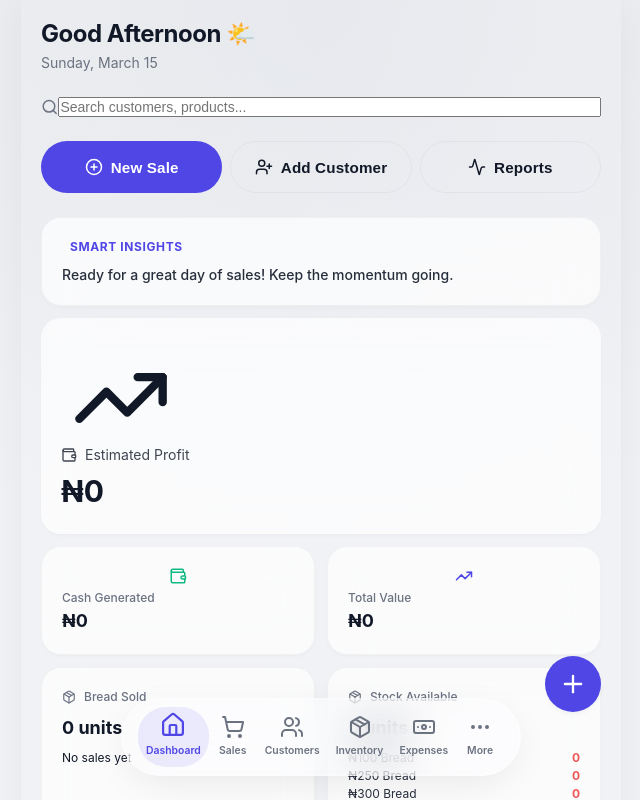
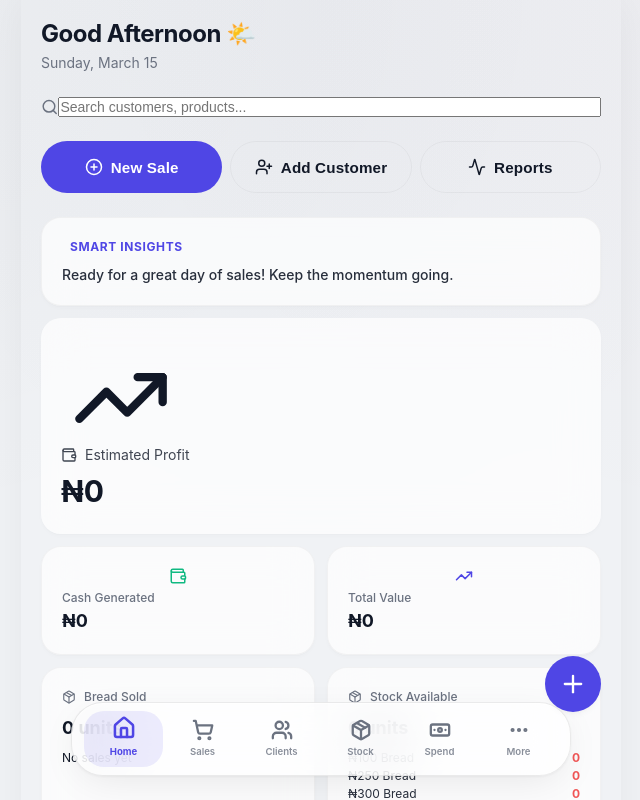
Before and after one commit to muhammadsaniishaq/bread, a React (Vite) app: page / in a window 1280 px wide. Shown: the top 800 px of the page, without its empty margins (319-959 px from the left). Built offline with nearby package versions, Linux system fonts and the light colour scheme; sample sign-in values are in the browser's storage.

Commit message:
modernize bottom navigation

```diff
--- a/src/components/BottomNav.css
+++ b/src/components/BottomNav.css
@@ -3,26 +3,32 @@
   bottom: 1.5rem;
   left: 50%;
   transform: translateX(-50%);
-  width: calc(100% - 3rem);
-  max-width: 400px; /* Compresses it to act like a pill */
-  background: rgba(255, 255, 255, 0.4);
-  backdrop-filter: blur(20px) saturate(180%);
-  -webkit-backdrop-filter: blur(20px) saturate(180%);
-  border: 1px solid rgba(255, 255, 255, 0.2);
-  border-radius: var(--radius-full);
+  width: calc(100% - 2rem);
+  max-width: 500px; /* Widened to fit 6 icons properly */
+  background: rgba(255, 255, 255, 0.75);
+  backdrop-filter: blur(25px) saturate(200%);
+  -webkit-backdrop-filter: blur(25px) saturate(200%);
+  border: 1px solid rgba(0, 0, 0, 0.08);
+  border-radius: 2rem;
   display: flex;
-  justify-content: space-around;
+  justify-content: space-between; /* Ensures even spacing */
   align-items: center;
-  padding: 0.5rem 1rem;
+  padding: 0.5rem 0.75rem;
   z-index: 50;
-  box-shadow: 0 10px 40px -10px rgba(0,0,0,0.1), 0 0 0 1px rgba(255,255,255,0.1) inset;
+  box-shadow:
+    0 10px 40px -10px rgba(0,0,0,0.1),
+    0 1px 3px rgba(0,0,0,0.05),
+    inset 0 1px 0 rgba(255,255,255,0.6);
   transition: all 0.3s cubic-bezier(0.34, 1.56, 0.64, 1);
 }
 
 [data-theme='dark'] .bottom-nav {
-  background: rgba(24, 24, 27, 0.4);
-  border-color: rgba(255,255,255,0.05);
-  box-shadow: 0 10px 40px -10px rgba(0,0,0,0.5), 0 0 0 1px rgba(255,255,255,0.05) inset;
+  background: rgba(24, 24, 27, 0.75);
+  border-color: rgba(255,255,255,0.1);
+  box-shadow:
+    0 10px 40px -10px rgba(0,0,0,0.5),
+    0 1px 3px rgba(0,0,0,0.3),
+    inset 0 1px 0 rgba(255,255,255,0.1);
 }
 
 .nav-item {
@@ -34,16 +40,27 @@
   color: var(--text-secondary);
   font-size: 0.65rem;
   font-weight: 600;
-  padding: 0.5rem;
+  padding: 0.5rem 0.25rem;
   flex: 1;
-  border-radius: var(--radius-xl);
+  border-radius: 1.25rem;
   transition: all 0.3s cubic-bezier(0.34, 1.56, 0.64, 1);
   position: relative;
+  min-width: 0; /* Prevents overflow */
+}
+
+.nav-item span {
+  margin-top: 0.2rem;
+  font-size: 0.6rem;
+  opacity: 0.8;
+  white-space: nowrap;
+  overflow: hidden;
+  text-overflow: ellipsis;
+  max-width: 100%;
 }
 
 .nav-item svg {
-  margin-bottom: 0.25rem;
   transition: transform 0.3s cubic-bezier(0.34, 1.56, 0.64, 1), color 0.2s ease;
+  flex-shrink: 0;
 }
 
 .nav-item:active {
@@ -55,6 +72,11 @@
   background: rgba(var(--primary-rgb), 0.1);
 }
 
+.nav-item.active span {
+  opacity: 1;
+  font-weight: 700;
+}
+
 .nav-item.active svg {
   color: var(--primary-color);
   transform: translateY(-2px) scale(1.1);
--- a/src/components/BottomNav.tsx
+++ b/src/components/BottomNav.tsx
@@ -1,34 +1,45 @@
 import React from 'react';
 import { NavLink } from 'react-router-dom';
 import { Home, ShoppingCart, Users, Package, Banknote, MoreHorizontal } from 'lucide-react';
+import { useAppContext } from '../store/AppContext';
 
 import './BottomNav.css';
 
 const BottomNav: React.FC = () => {
+  const { appSettings } = useAppContext();
+  const isAdmin = appSettings?.role === 'Admin' || !appSettings?.role; // Default to Admin for legacy
+
   return (
     <nav className="bottom-nav">
       <NavLink to="/" className={({ isActive }) => `nav-item ${isActive ? 'active' : ''}`}>
-        <Home size={24} />
-        <span>Dashboard</span>
+        <Home size={22} strokeWidth={2.5} />
+        <span>Home</span>
       </NavLink>
       <NavLink to="/sales" className={({ isActive }) => `nav-item ${isActive ? 'active' : ''}`}>
-        <ShoppingCart size={24} />
+        <ShoppingCart size={22} strokeWidth={2.5} />
         <span>Sales</span>
       </NavLink>
+
+      {/* Hide specific tabs from cashiers to make more room and secure the app */}
+      {isAdmin && (
+        <>
           <NavLink to="/customers" className={({ isActive }) => `nav-item ${isActive ? 'active' : ''}`}>
-        <Users size={24} />
-        <span>Customers</span>
+            <Users size={22} strokeWidth={2.5} />
+            <span>Clients</span>
           </NavLink>
           <NavLink to="/inventory" className={({ isActive }) => `nav-item ${isActive ? 'active' : ''}`}>
-        <Package size={24} />
-        <span>Inventory</span>
+            <Package size={22} strokeWidth={2.5} />
+            <span>Stock</span>
           </NavLink>
           <NavLink to="/expenses" className={({ isActive }) => `nav-item ${isActive ? 'active' : ''}`}>
-        <Banknote size={24} />
-        <span>Expenses</span>
+            <Banknote size={22} strokeWidth={2.5} />
+            <span>Spend</span>
           </NavLink>
+        </>
+      )}
+
       <NavLink to="/settings" className={({ isActive }) => `nav-item ${isActive ? 'active' : ''}`}>
-        <MoreHorizontal size={24} />
+        <MoreHorizontal size={22} strokeWidth={2.5} />
         <span>More</span>
       </NavLink>
     </nav>
--- a/src/store/types.ts
+++ b/src/store/types.ts
@@ -84,10 +84,11 @@ export interface Expense {
 
 export interface AppSettings {
   companyName: string;
+  adminPin: string;
+  cashierPin: string;
+  receiptFooter: string;
   logo?: string;
-  receiptFooter?: string;
-  adminPin?: string;
-  cashierPin?: string;
   adminEmail?: string;
   adminPassword?: string;
+  role?: 'Admin' | 'Cashier';
 }
```
Lines whose indentation alone changed are shown as unchanged.
